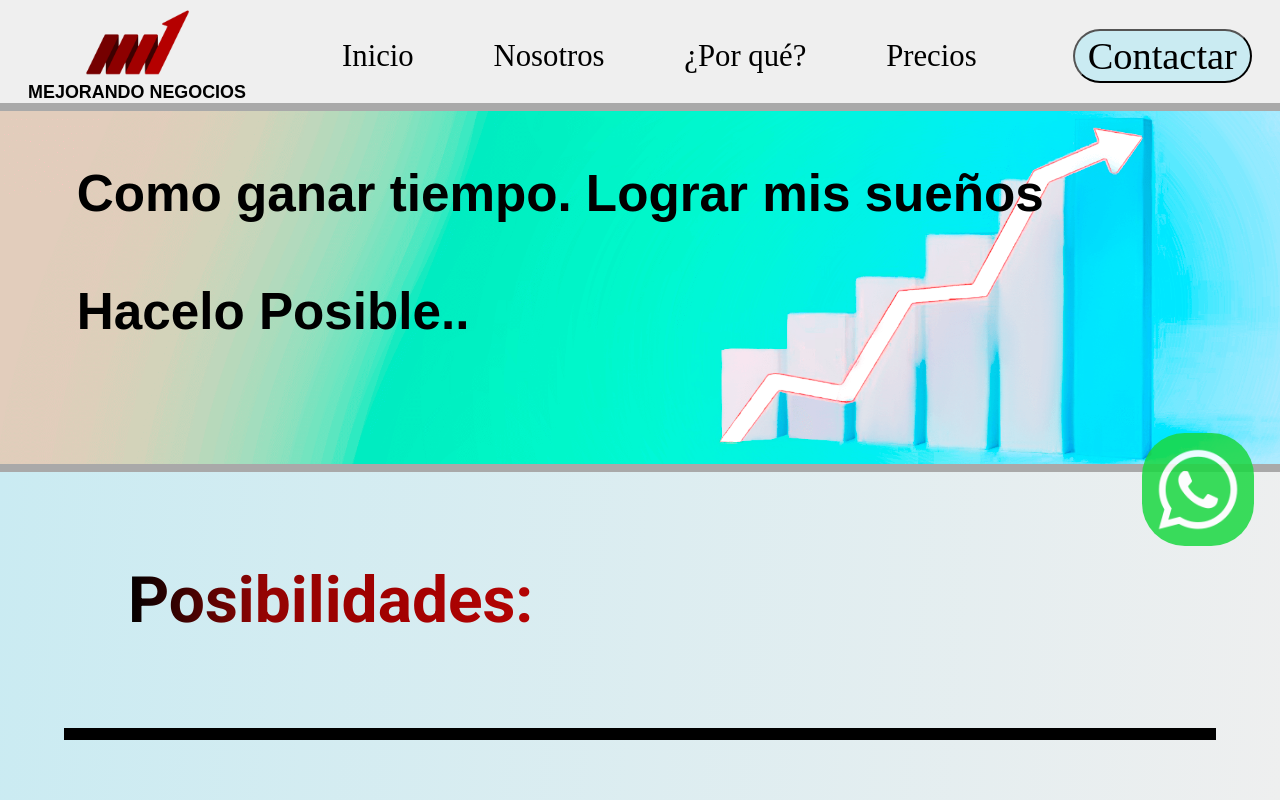
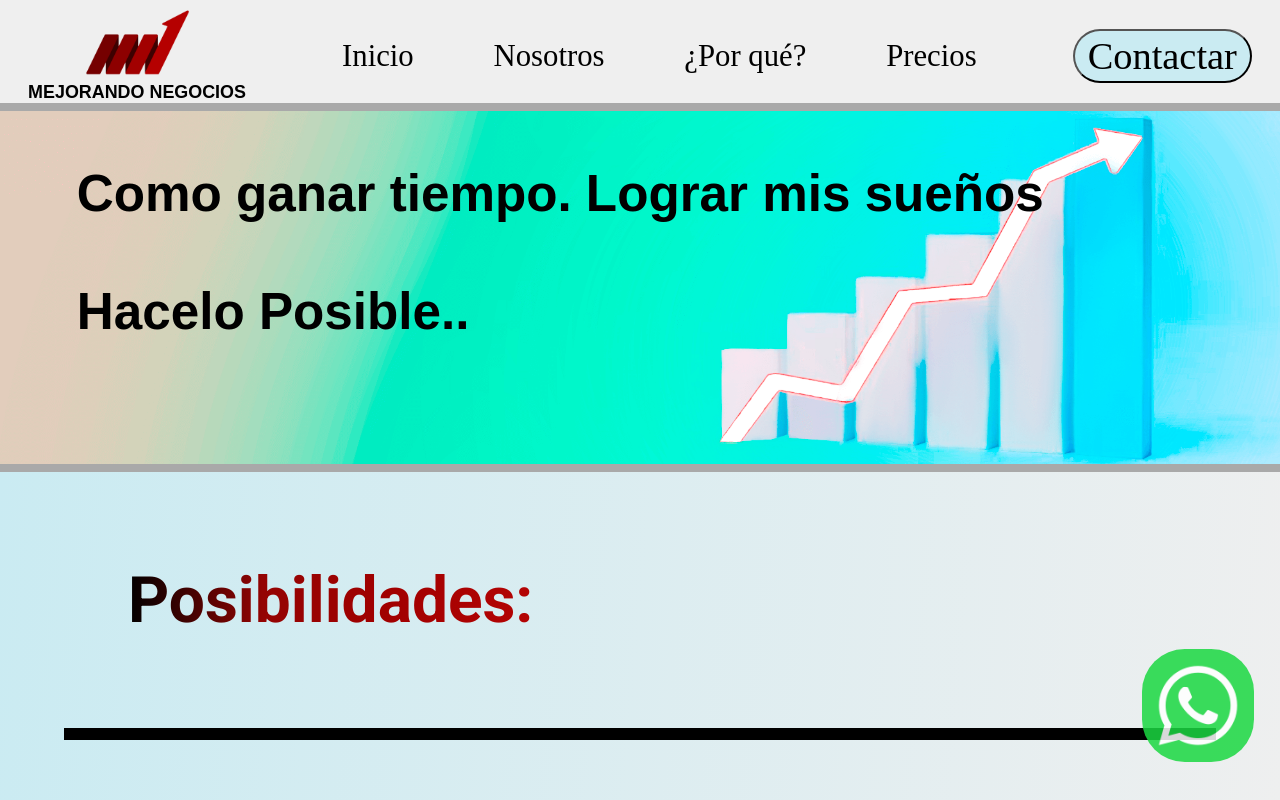
Before and after one commit to hugomagno/MN_segundaentrega_hugobritos, a website: page index.html in a window 1280 px wide. Shown: the top 800 px of the page. Drawn offline with Linux system fonts and the light colour scheme; a web font is replaced by a local one.

Commit message:
corregido ubicación whatsapp

```diff
--- a/sass/_global.scss
+++ b/sass/_global.scss
@@ -70,12 +70,12 @@ main {
 
 .whatsapp {
     position: fixed;
-    bottom: 8.3vh;
+    bottom: 2.3vh;
     right: 2vw;
     border-radius: 50%;
     z-index: 799;
     opacity: 85%;
-    margin-bottom: 23vh;
+    margin-bottom: 2vh;
 
     a {
         img {
```
Also changed, not shown: css/style.css.
